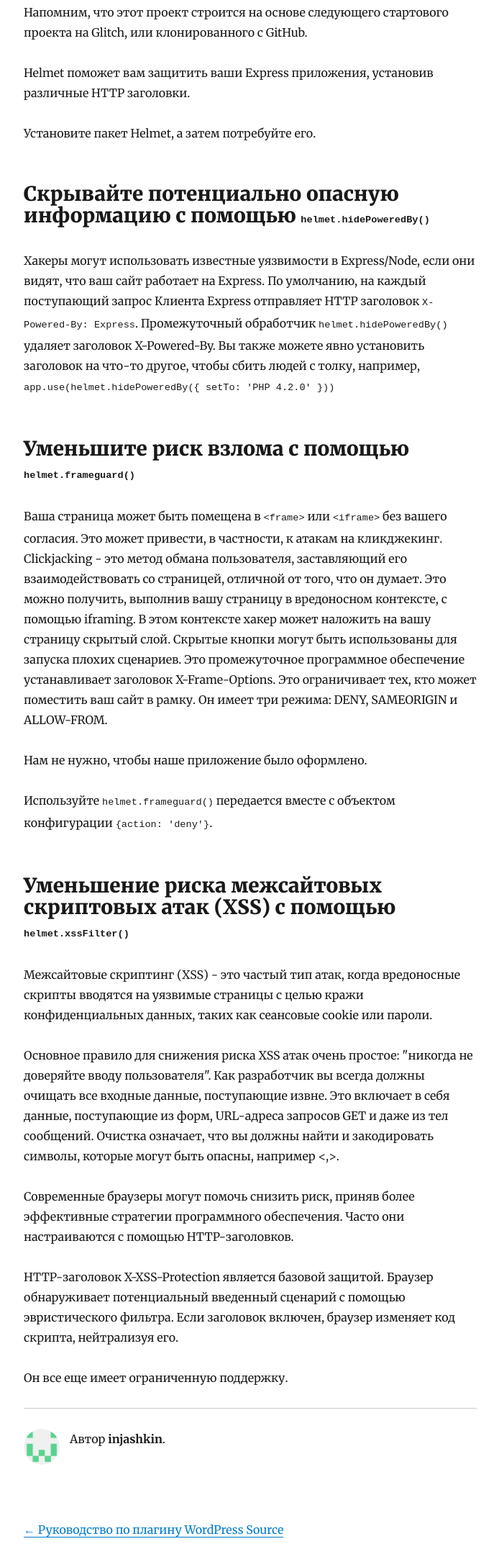
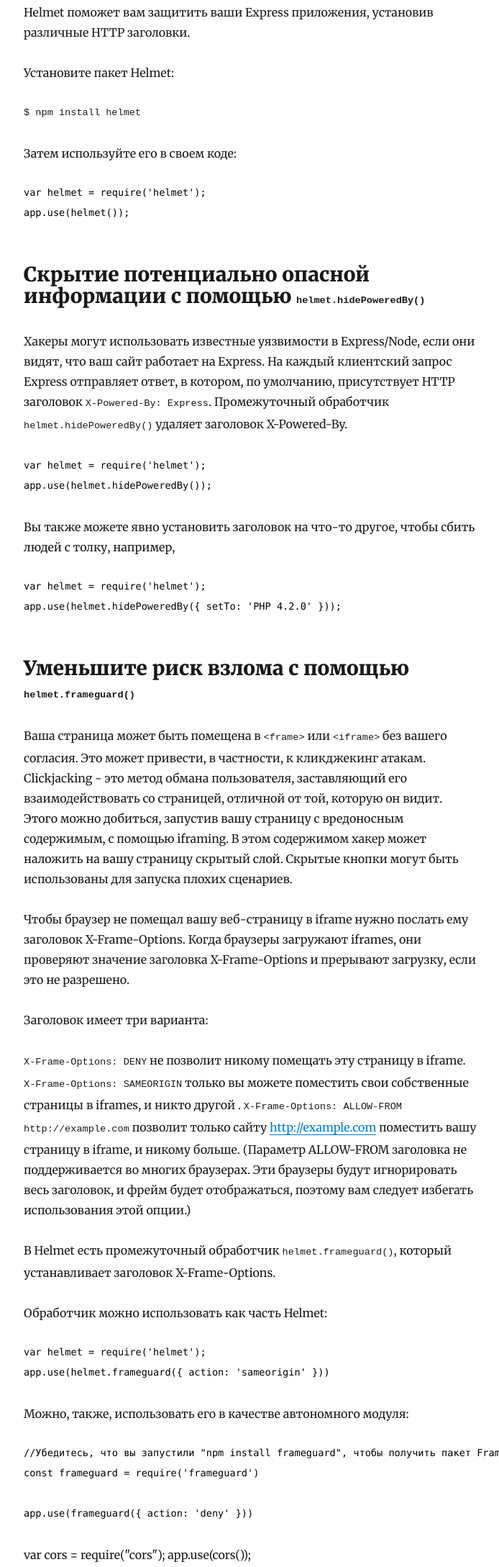
Before and after one commit to injashkin/jinv, a Gatsby site: page /Express/HelmetJS/ in a window 1280 px wide. Shown: the part 323-2500 px from the top of the page at 72% size, without its empty margins (292-986 px from the left). Built offline with nearby package versions, Linux system fonts and the light colour scheme; Gatsby itself is replaced by a stand-in of ours; some packages are replaced by stand-ins of ours; code samples lack their colours.

Commit message:
edit article HelmetJS

````diff
--- a/content/blog/Express/HelmetJS/index.md
+++ b/content/blog/Express/HelmetJS/index.md
@@ -5,23 +5,68 @@
 
 ## Установка и подключение Helmet
 
-Напомним, что этот проект строится на основе следующего стартового проекта на Glitch, или клонированного с GitHub.
-
 Helmet поможет вам защитить ваши Express приложения, установив различные HTTP заголовки.
 
-Установите пакет Helmet, а затем потребуйте его.
+Установите пакет Helmet:
 
-## Скрывайте потенциально опасную информацию с помощью `helmet.hidePoweredBy()`
+```
+$ npm install helmet
+```
 
-Хакеры могут использовать известные уязвимости в Express/Node, если они видят, что ваш сайт работает на Express. По умолчанию, на каждый поступающий запрос Клиента Express отправляет HTTP заголовок `X-Powered-By: Express`. Промежуточный обработчик `helmet.hidePoweredBy()` удаляет заголовок X-Powered-By. Вы также можете явно установить заголовок на что-то другое, чтобы сбить людей с толку, например, `app.use(helmet.hidePoweredBy({ setTo: 'PHP 4.2.0' }))`
+Затем используйте его в своем коде:
+
+```js
+var helmet = require('helmet');
+app.use(helmet());
+```
+
+## Скрытие потенциально опасной информации с помощью `helmet.hidePoweredBy()`
+
+Хакеры могут использовать известные уязвимости в Express/Node, если они видят, что ваш сайт работает на Express. На каждый клиентский запрос Express отправляет ответ, в котором, по умолчанию, присутствует HTTP заголовок `X-Powered-By: Express`. Промежуточный обработчик `helmet.hidePoweredBy()` удаляет заголовок X-Powered-By.
+
+```js
+var helmet = require('helmet');
+app.use(helmet.hidePoweredBy());
+```
+
+Вы также можете явно установить заголовок на что-то другое, чтобы сбить людей с толку, например,
+
+```js
+var helmet = require('helmet');
+app.use(helmet.hidePoweredBy({ setTo: 'PHP 4.2.0' }));
+```
 
 ## Уменьшите риск взлома с помощью `helmet.frameguard()`
 
-Ваша страница может быть помещена в `<frame>` или `<iframe>` без вашего согласия. Это может привести, в частности, к атакам на кликджекинг. Clickjacking - это метод обмана пользователя, заставляющий его взаимодействовать со страницей, отличной от того, что он думает. Это можно получить, выполнив вашу страницу в вредоносном контексте, с помощью iframing. В этом контексте хакер может наложить на вашу страницу скрытый слой. Скрытые кнопки могут быть использованы для запуска плохих сценариев. Это промежуточное программное обеспечение устанавливает заголовок X-Frame-Options. Это ограничивает тех, кто может поместить ваш сайт в рамку. Он имеет три режима: DENY, SAMEORIGIN и ALLOW-FROM.
+Ваша страница может быть помещена в `<frame>` или `<iframe>` без вашего согласия. Это может привести, в частности, к кликджекинг атакам. Clickjacking - это метод обмана пользователя, заставляющий его взаимодействовать со страницей, отличной от той, которую он видит. Этого можно добиться, запустив вашу страницу с вредоносным содержимым, с помощью iframing. В этом содержимом хакер может наложить на вашу страницу скрытый слой. Скрытые кнопки могут быть использованы для запуска плохих сценариев.
 
-Нам не нужно, чтобы наше приложение было оформлено.
+Чтобы браузер не помещал вашу веб-страницу в iframe нужно послать ему заголовок X-Frame-Options. Когда браузеры загружают iframes, они проверяют значение заголовка X-Frame-Options и прерывают загрузку, если это не разрешено.
 
-Используйте `helmet.frameguard()` передается вместе с объектом конфигурации `{action: 'deny'}`.
+Заголовок имеет три варианта:
+
+`X-Frame-Options: DENY` не позволит никому помещать эту страницу в iframe.
+`X-Frame-Options: SAMEORIGIN` только вы можете поместить свои собственные страницы в iframes, и никто другой .
+`X-Frame-Options: ALLOW-FROM http://example.com` позволит только сайту http://example.com поместить вашу страницу в iframe, и никому больше. (Параметр ALLOW-FROM заголовка не поддерживается во многих браузерах. Эти браузеры будут игнорировать весь заголовок, и фрейм будет отображаться, поэтому вам следует избегать использования этой опции.)
+
+В Helmet есть промежуточный обработчик `helmet.frameguard()`, который устанавливает заголовок X-Frame-Options.
+
+Обработчик можно использовать как часть Helmet:
+
+```js
+var helmet = require('helmet');
+app.use(helmet.frameguard({ action: 'sameorigin' }))
+```
+
+Можно, также, использовать его в качестве автономного модуля:
+
+```js
+//Убедитесь, что вы запустили "npm install frameguard", чтобы получить пакет Frameguard.
+const frameguard = require('frameguard')
+
+app.use(frameguard({ action: 'deny' }))
+```
+var cors = require("cors");
+app.use(cors());
 
 ## Уменьшение риска межсайтовых скриптовых атак (XSS) с помощью `helmet.xssFilter()`
 
````
